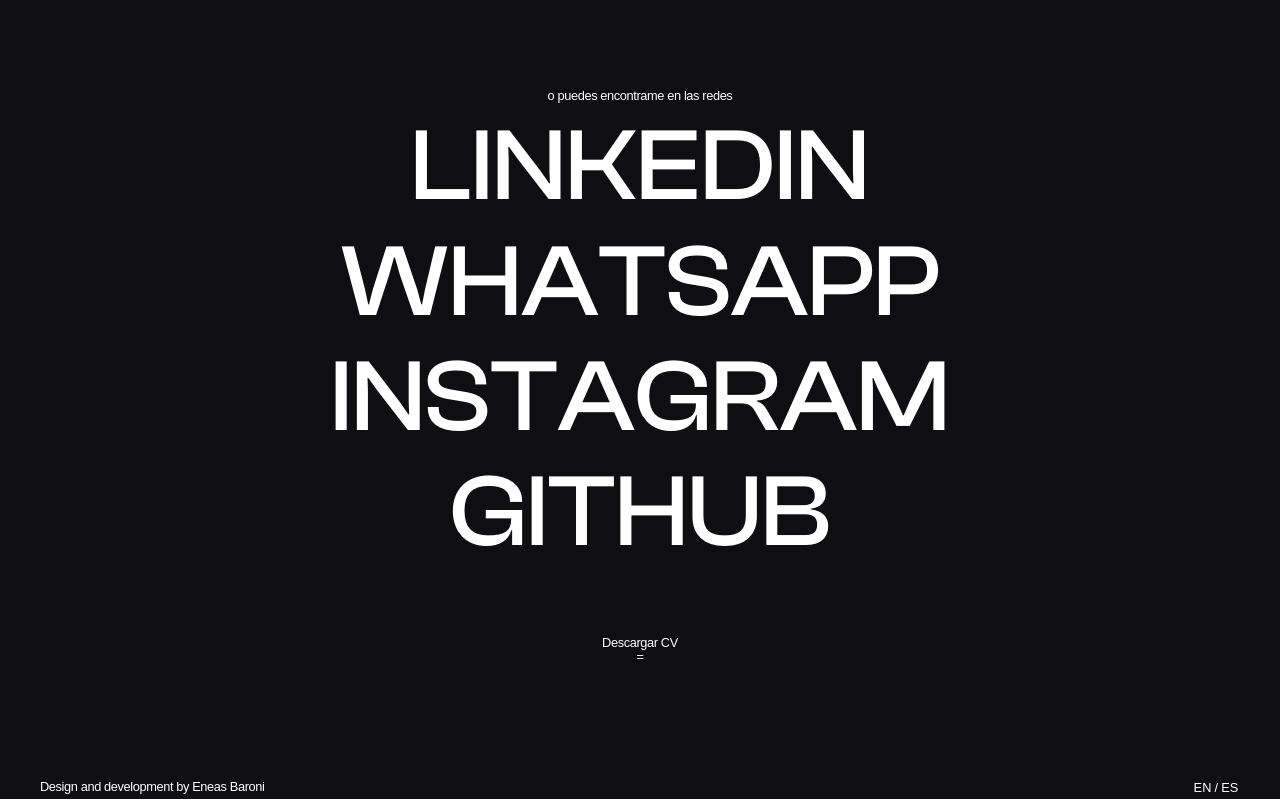
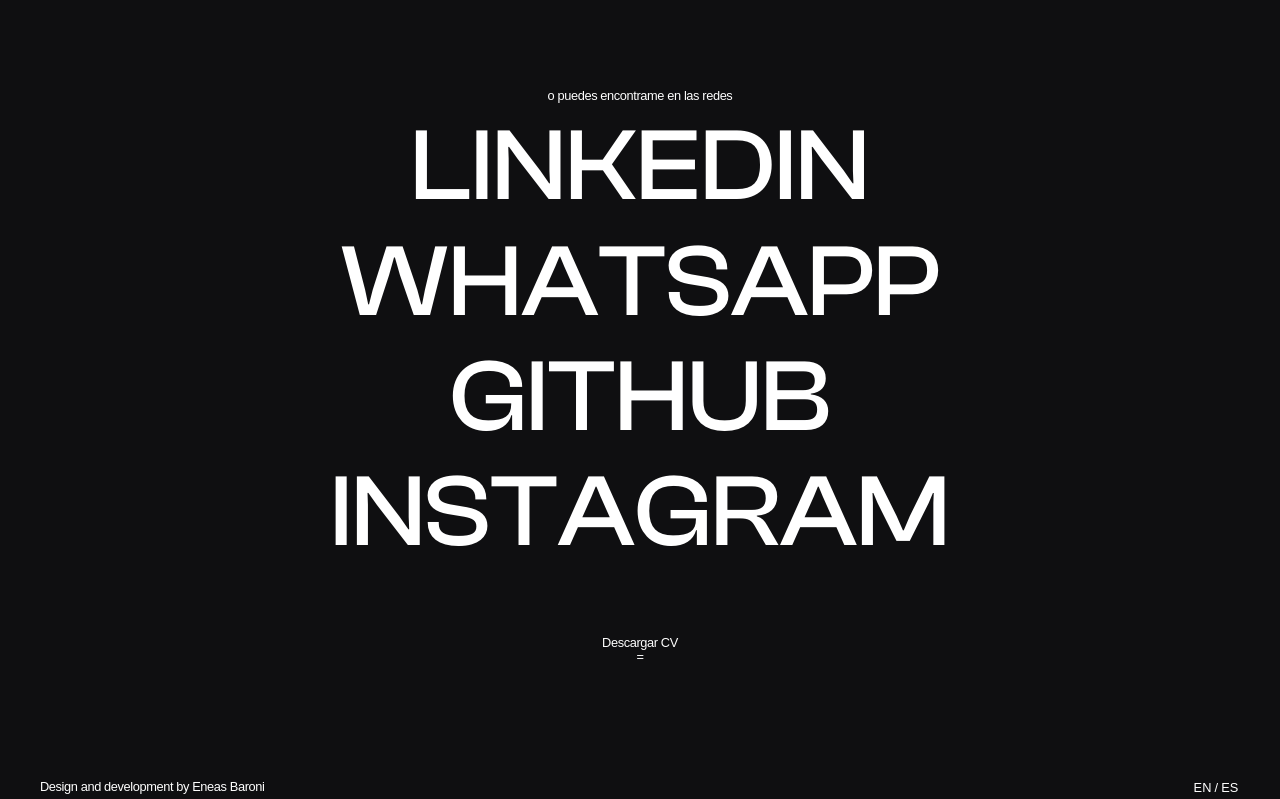
Before and after one commit to eneasbaroni/Portfolio-Eneas, a React (Create React App) app: page /contact in a window 1280 px wide. Shown: the part 832-1631 px from the top of the page. Built offline with nearby package versions, Linux system fonts and the light colour scheme; a web font is replaced by a local one.

Commit message:
CONTACT ORDER

```diff
--- a/src/Pages/Contact/Contact.js
+++ b/src/Pages/Contact/Contact.js
@@ -48,8 +48,8 @@
 
           <div><a className="mediaLink h1" href="https://www.linkedin.com/in/eneasbaroni" target="_blank" rel="noreferrer">LINKEDIN</a></div>
           <div><a className="mediaLink h1" href="https://wa.me/+5493512110423" target="_blank" rel="noreferrer">WHATSAPP</a></div>
+          <div><a className="mediaLink h1" href="https://github.com/eneasbaroni" target="_blank" rel="noreferrer">GITHUB</a></div>
           <div><a className="mediaLink h1" href="https://www.instagram.com/mr_eneas/" target="_blank" rel="noreferrer">INSTAGRAM</a></div>
-          <div><a className="mediaLink h1" href="https://github.com/eneasbaroni" target="_blank" rel="noreferrer">GITHUB</a></div>
           {lang === "esp"
             ?
               <a className="cv" href="/docs/CV_BARONI_Eneas.pdf" target="_blank" rel="noreferrer" download>
```
